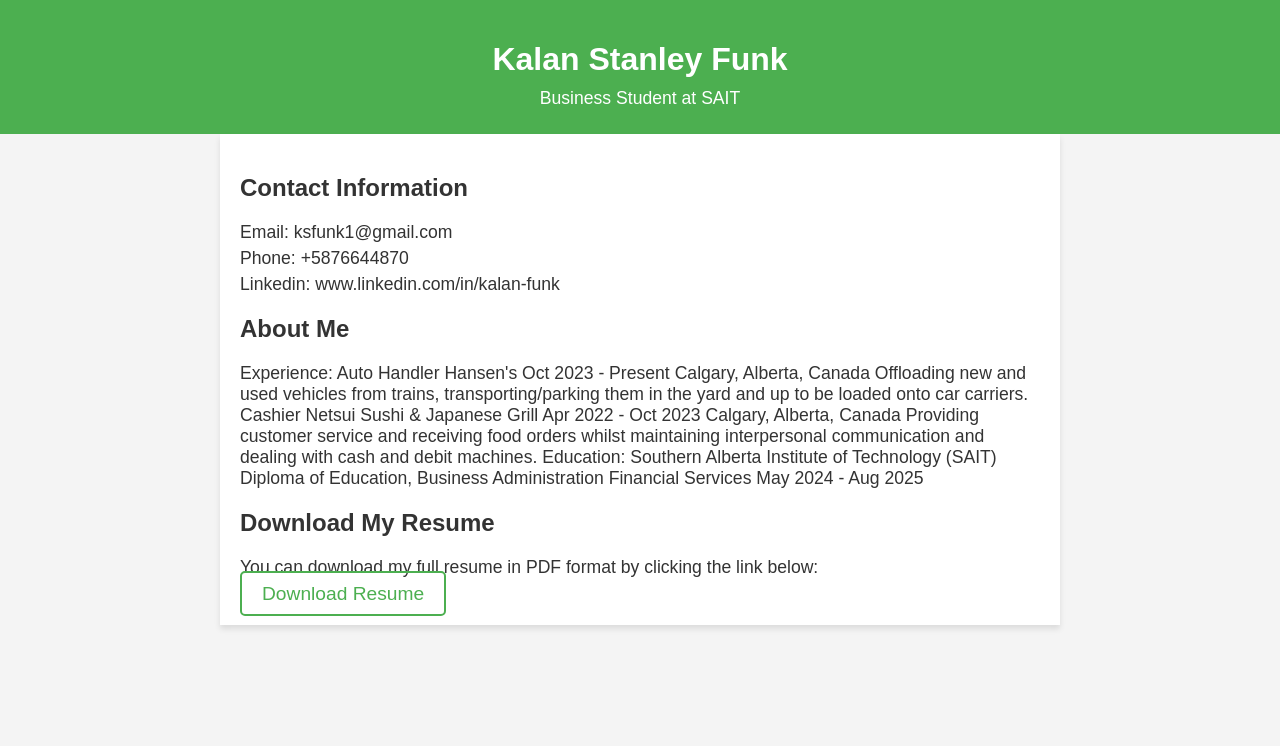
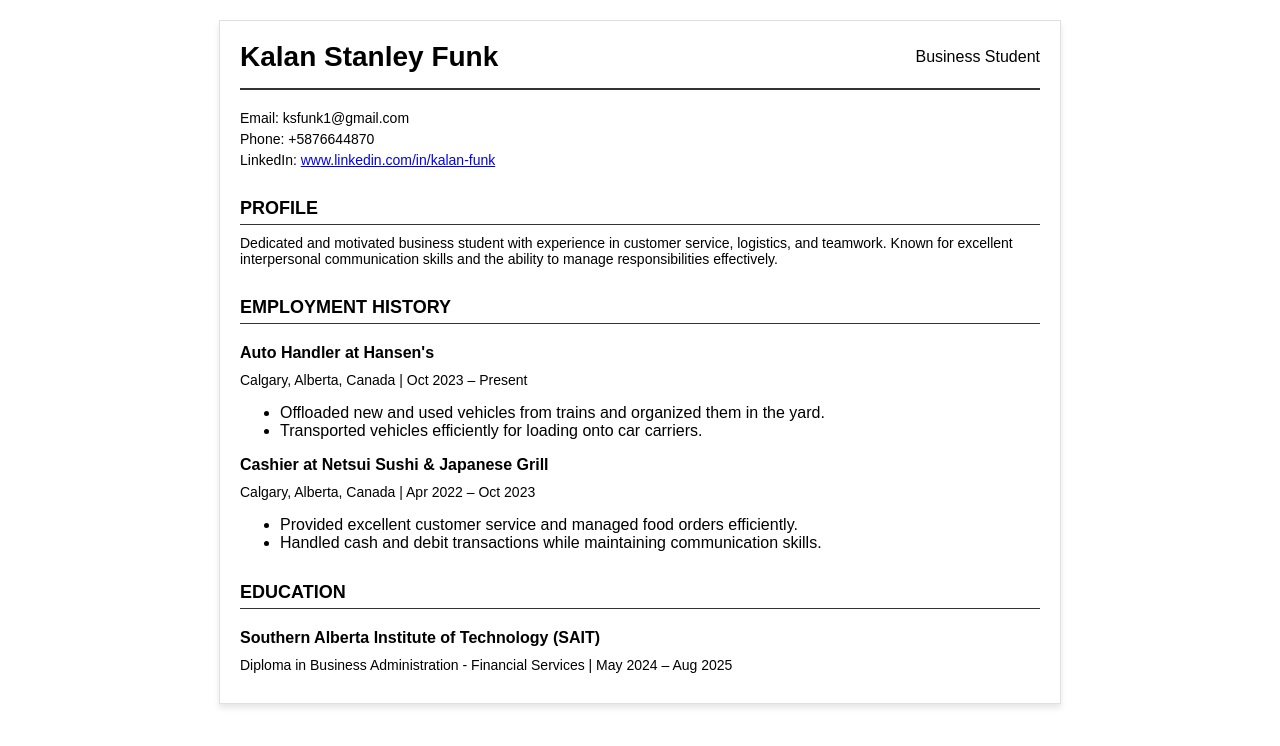
Before and after one commit to KalanF/Resume-2024, a plain HTML site: page index.html in a window 1280 px wide. Drawn offline with Linux system fonts and the light colour scheme.

Commit message:
Update index.html
update layout with new content

```diff
--- a/index.html
+++ b/index.html
@@ -3,100 +3,132 @@
 <head>
     <meta charset="UTF-8">
     <meta name="viewport" content="width=device-width, initial-scale=1.0">
-    <meta http-equiv="X-UA-Compatible" content="ie=edge">
-    <title>My Resume</title>
+    <title>Kalan Funks Resume</title>
     <style>
         body {
-            font-family: Arial, sans-serif;
+            font-family: "Arial", sans-serif;
             margin: 0;
             padding: 0;
-            background-color: #f4f4f4;
-            color: #333;
+            background-color: #ffffff;
+            color: #000000;
         }
 
-        header {
-            background-color: #4CAF50;
-            color: white;
-            text-align: center;
+        .container {
+            max-width: 800px;
+            margin: 20px auto;
             padding: 20px;
-        }
-
-        .content {
-            padding: 20px;
-            max-width: 800px;
-            margin: 0 auto;
-            background-color: white;
+            background-color: #ffffff;
+            border: 1px solid #e0e0e0;
             box-shadow: 0px 4px 6px rgba(0, 0, 0, 0.1);
         }
 
+        h1, h2 {
+            font-weight: 700;
+            margin: 0 0 10px;
+        }
+
         h1 {
-            font-size: 2em;
+            font-size: 24px;
+        }
+
+        h2 {
+            font-size: 18px;
+            margin-top: 30px;
+            border-bottom: 1px solid #333333;
+            padding-bottom: 5px;
+        }
+
+        p {
+            font-size: 14px;
+            margin: 5px 0;
+        }
+
+        .contact, .section {
+            margin-bottom: 20px;
+        }
+
+        .section-title {
+            font-weight: 700;
+            margin-bottom: 10px;
+            font-size: 16px;
+        }
+
+        .sub-section {
             margin-bottom: 10px;
         }
 
-        p {
-            font-size: 1.1em;
-            margin: 5px 0;
+        .sub-section p {
+            margin: 3px 0;
         }
 
-        .contact {
+        .header {
+            display: flex;
+            justify-content: space-between;
+            align-items: center;
+            border-bottom: 2px solid #333333;
+            padding-bottom: 15px;
             margin-bottom: 20px;
         }
 
-        .resume-link {
-            font-size: 1.2em;
-            color: #4CAF50;
-            text-decoration: none;
-            border: 2px solid #4CAF50;
-            padding: 10px 20px;
-            border-radius: 5px;
+        .header .name {
+            font-size: 28px;
+            font-weight: 700;
         }
 
-        .resume-link:hover {
-            background-color: #4CAF50;
-            color: white;
+        .header .title {
+            font-size: 16px;
+        }
+
+        .employment-section, .education-section {
+            margin-top: 20px;
         }
     </style>
 </head>
 <body>
-    <header>
-        <h1>Kalan Stanley Funk</h1>
-        <p>Business Student at SAIT</p>
-    </header>
+    <div class="container">
+        <div class="header">
+            <div class="name">Kalan Stanley Funk</div>
+            <div class="title">Business Student</div>
+        </div>
 
-    <div class="content">
-        <h2>Contact Information</h2>
         <div class="contact">
             <p>Email: ksfunk1@gmail.com</p>
             <p>Phone: +5876644870</p>
-            <p>Linkedin: www.linkedin.com/in/kalan-funk</p>
+            <p>LinkedIn: <a href="https://www.linkedin.com/in/kalan-funk" target="_blank">www.linkedin.com/in/kalan-funk</a></p>
         </div>
 
-        <h2>About Me</h2>
+        <h2>PROFILE</h2>
         <p>
-Experience:
-Auto Handler
-Hansen's
-Oct 2023 - Present
-Calgary, Alberta, Canada
-Offloading new and used vehicles from trains, transporting/parking them in the yard and up to be loaded onto car carriers.
-
-Cashier
-Netsui Sushi & Japanese Grill
-Apr 2022 - Oct 2023
-Calgary, Alberta, Canada
-Providing customer service and receiving food orders whilst maintaining interpersonal communication and dealing with cash and debit machines.
-
-Education:
-Southern Alberta Institute of Technology (SAIT)
-Diploma of Education, Business Administration Financial Services
-May 2024 - Aug 2025
+            Dedicated and motivated business student with experience in customer service, logistics, and teamwork. Known for excellent interpersonal communication skills and the ability to manage responsibilities effectively.
         </p>
 
-        <h2>Download My Resume</h2>
-        <p>You can download my full resume in PDF format by clicking the link below:</p>
-        <!-- The correct link to the PDF (to be updated later when you have a PDF) -->
-        <a href="#" class="resume-link">Download Resume</a>
+        <h2>EMPLOYMENT HISTORY</h2>
+        <div class="employment-section">
+            <div class="sub-section">
+                <div class="section-title">Auto Handler at Hansen's</div>
+                <p>Calgary, Alberta, Canada | Oct 2023 – Present</p>
+                <ul>
+                    <li>Offloaded new and used vehicles from trains and organized them in the yard.</li>
+                    <li>Transported vehicles efficiently for loading onto car carriers.</li>
+                </ul>
+            </div>
+            <div class="sub-section">
+                <div class="section-title">Cashier at Netsui Sushi & Japanese Grill</div>
+                <p>Calgary, Alberta, Canada | Apr 2022 – Oct 2023</p>
+                <ul>
+                    <li>Provided excellent customer service and managed food orders efficiently.</li>
+                    <li>Handled cash and debit transactions while maintaining communication skills.</li>
+                </ul>
+            </div>
+        </div>
+
+        <h2>EDUCATION</h2>
+        <div class="education-section">
+            <div class="sub-section">
+                <div class="section-title">Southern Alberta Institute of Technology (SAIT)</div>
+                <p>Diploma in Business Administration - Financial Services | May 2024 – Aug 2025</p>
+            </div>
+        </div>
     </div>
 </body>
 </html>
```
